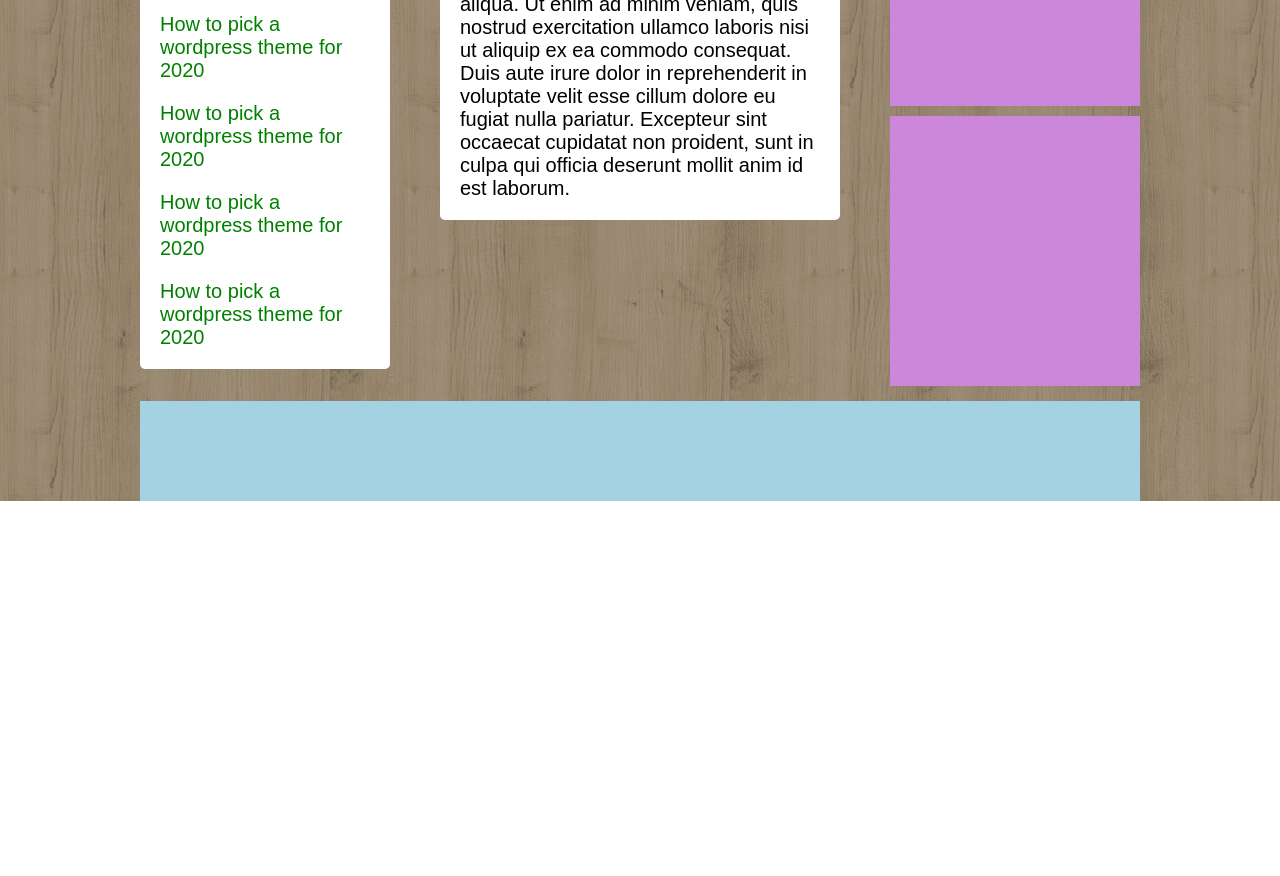
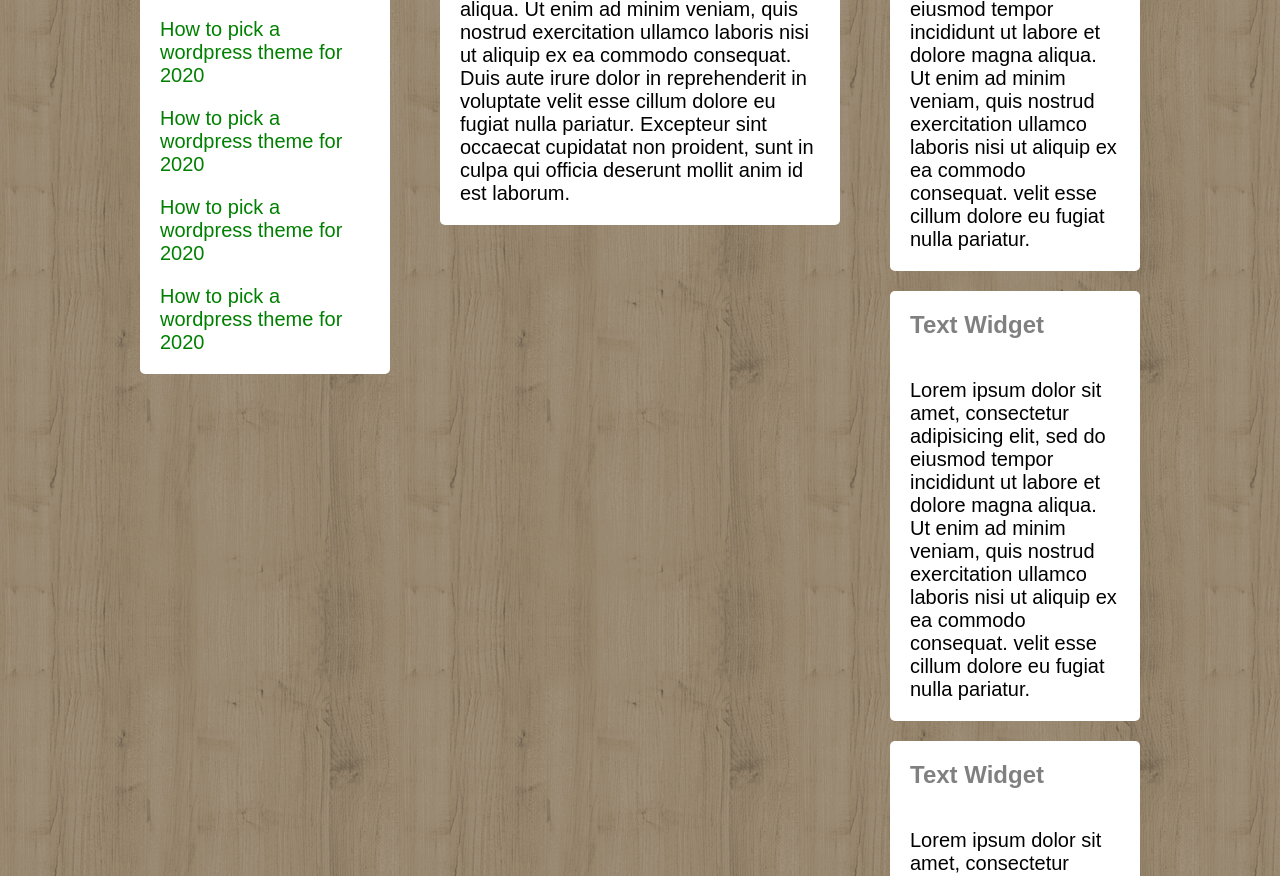
Before and after one commit to FedericaC03/htmlcss-wp, a plain HTML site: page index.html in a window 1280 px wide. Shown: the part 569-1445 px from the top of the page. Before the commit the page ends 1070 px from the top, so only its background shows below. Drawn offline with Linux system fonts and the light colour scheme.

Commit message:
colonna widget

```diff
--- a/css/style.css
+++ b/css/style.css
@@ -66,7 +66,7 @@ main::after {
 }
 
 main {
-  margin-top: 5px;
+  margin-top: 10px;
   margin-bottom: 5px;
 }
 
@@ -104,6 +104,7 @@ main {
 .center h2 {
   padding: 20px;
   color: grey;
+  text-shadow: 2px 2px lightgrey;
 }
 
 .center p{
@@ -132,10 +133,20 @@ footer {
   margin: auto;
 }
 
-.content {
-  height: 270px;
-  background-color: #CC87DA;
-  margin-bottom: 10px;
+.widget {
+  background-color:white;
+  margin-bottom: 20px;
+  border-radius: 5px;
+}
+
+.widget h2{
+  padding: 20px;
+  color: grey;
+}
+
+.widget p {
+  padding: 20px;
+  font-size: 20px;
 }
 
 .container {
--- a/index.html
+++ b/index.html
@@ -56,8 +56,20 @@
       <!--/ colonna centrale -->
       <!-- colonna a destra -->
       <section class="right">
-        <div class="content"></div>
-        <div class="content"></div>
+        <div class="widget">
+          <h2>Text Widget</h2>
+          <p>Lorem ipsum dolor sit amet, consectetur adipisicing elit, sed do eiusmod tempor incididunt ut labore et dolore magna aliqua. Ut enim ad minim veniam, quis nostrud exercitation ullamco laboris nisi ut aliquip ex ea commodo consequat.  velit esse cillum dolore eu fugiat nulla pariatur.</p>
+        </div>
+        <div class="widget">
+          <h2>Text Widget</h2>
+          <p>Lorem ipsum dolor sit amet, consectetur adipisicing elit, sed do eiusmod tempor incididunt ut labore et dolore magna aliqua. Ut enim ad minim veniam, quis nostrud exercitation ullamco laboris nisi ut aliquip ex ea commodo consequat. velit esse cillum dolore eu fugiat nulla pariatur.</p>
+        </div>
+        <div class="widget">
+          <h2>Text Widget</h2>
+          <p>Lorem ipsum dolor sit amet, consectetur adipisicing elit, sed do eiusmod tempor incididunt ut labore et dolore magna aliqua. Ut enim ad minim veniam, quis nostrud exercitation ullamco laboris nisi ut aliquip ex ea commodo consequat.  velit esse cillum dolore eu fugiat nulla pariatur.</p>
+
+        </div>
+
       </section>
       <!-- /colonna a destra -->
     </main>
```
